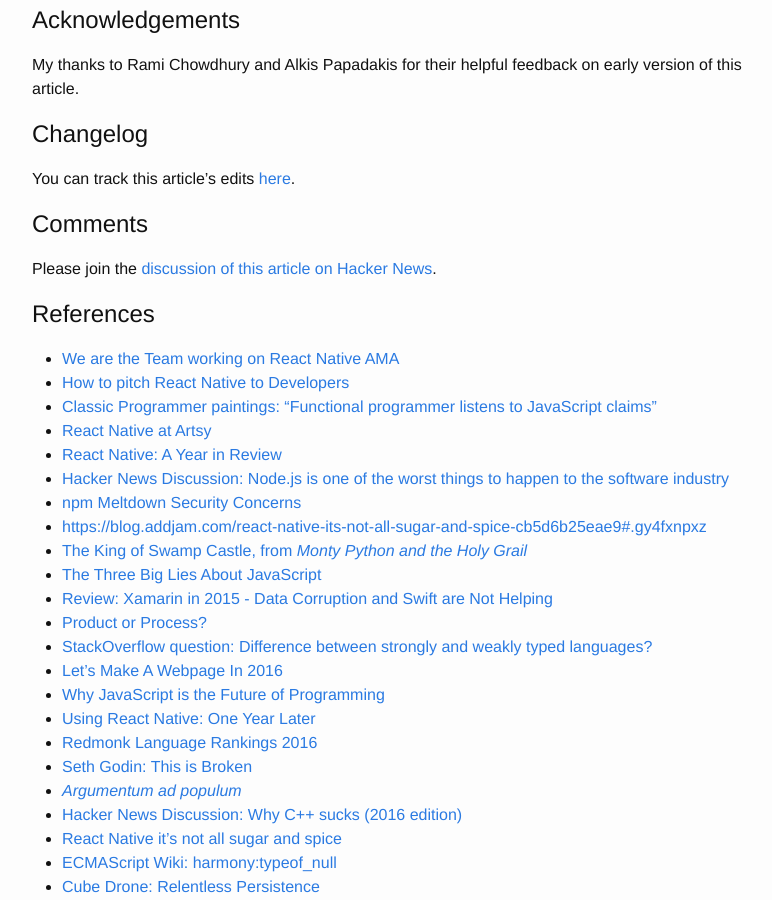
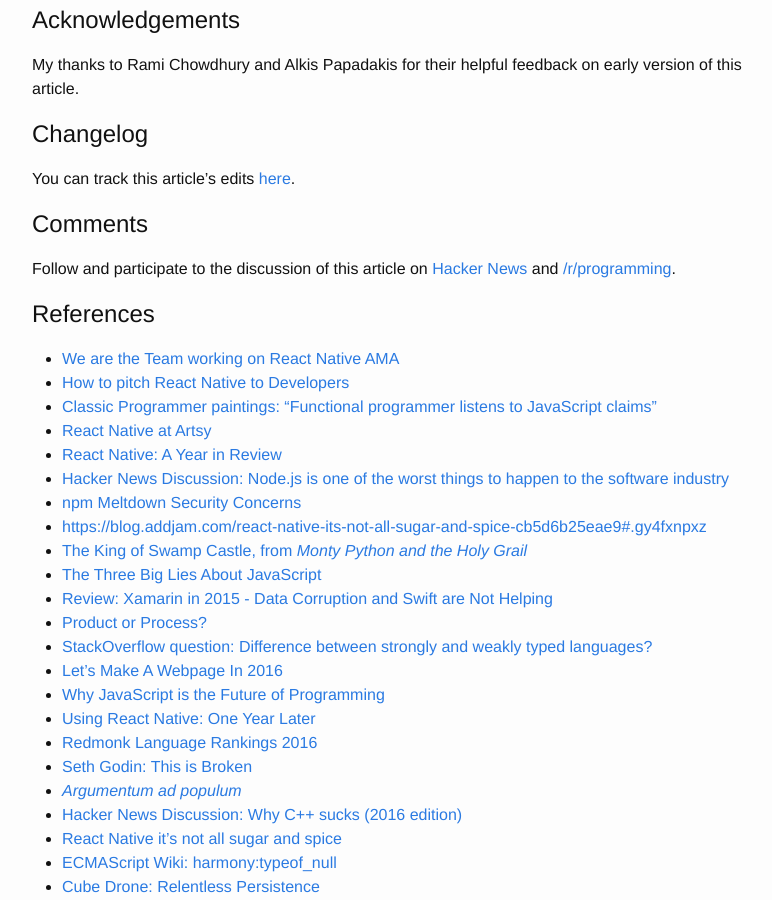
Before and after one commit to arielelkin/site_source, a Jekyll site: the page built from articles/why-im-not-a-react-native-developer.markdown, in a window 1280 px wide and 900 px high, scrolled down 29570 px. Shown: the whole window, without its empty margins (238-1010 px from the left). Built offline with Jekyll 4.4.1, drawn with Linux system fonts in a browser that asks for light colours.

Commit message:
rn article: add /r/programming link

```diff
--- a/articles/why-im-not-a-react-native-developer.markdown
+++ b/articles/why-im-not-a-react-native-developer.markdown
@@ -1011,7 +1011,7 @@ You can track this article's edits [here](https://github.com/arielelkin/arielelk
 
 # Comments
 
-Please join the [discussion of this article on Hacker News](https://news.ycombinator.com/item?id=12549590).
+Follow and participate to the discussion of this article on [Hacker News](https://news.ycombinator.com/item?id=12549590) and [/r/programming](https://www.reddit.com/r/programming/comments/53yxk5/why_im_not_a_react_native_developer/).
 
 
 # References
```
